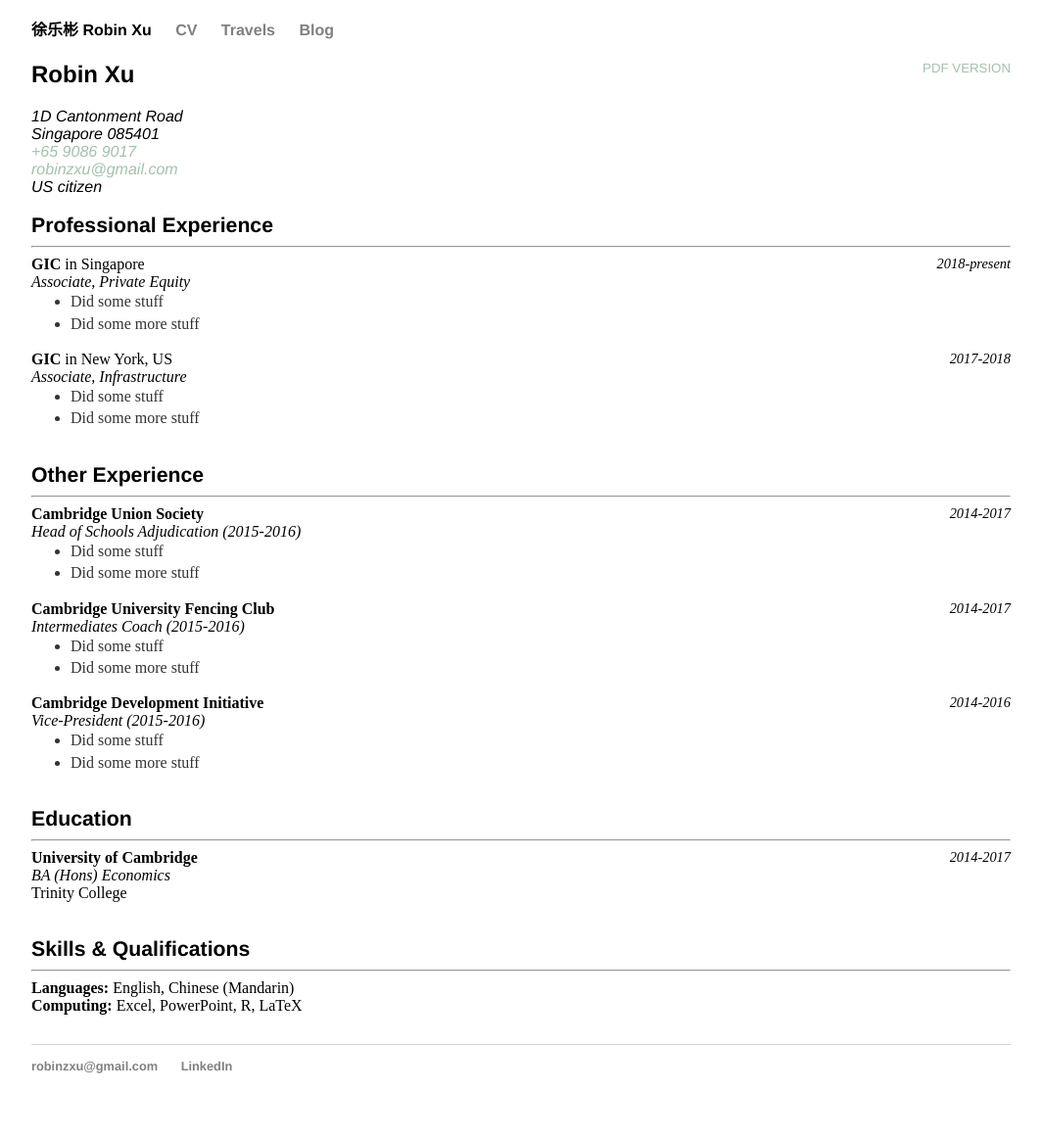
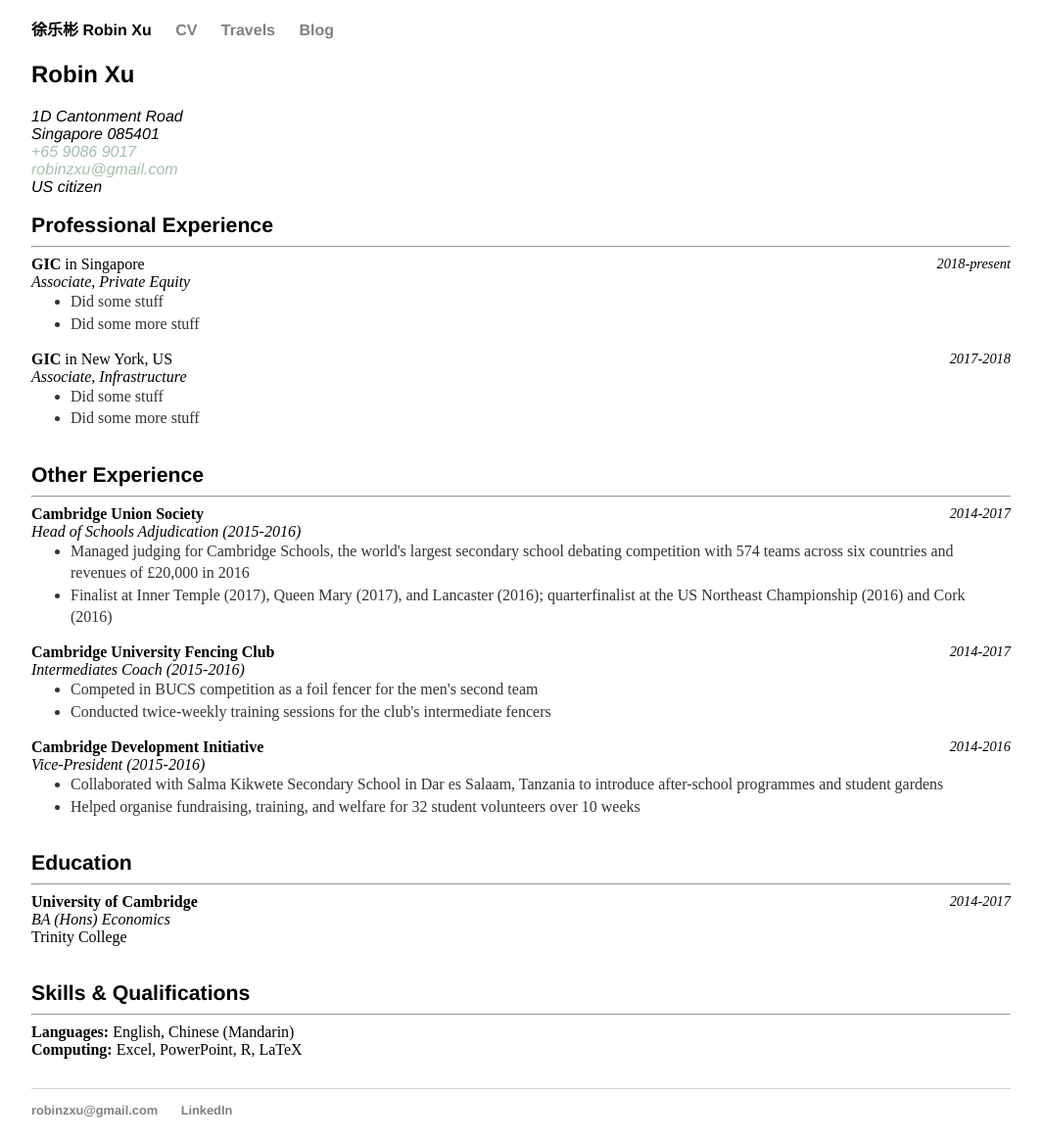
Before and after one commit to robinzxu/robinzxu.github.io, a Jekyll site: the page built from cv/index.html, in a window 1280 px wide. Shown: the whole page at 98% size, without its empty margins (108-1172 px from the left). Built offline with Jekyll 4.4.1, drawn with Linux system fonts in a browser that asks for light colours; before the commit the page ends 1118 px from its top, so only the background shows below that.

Commit message:
Update index.html

```diff
--- a/cv/index.html
+++ b/cv/index.html
@@ -4,7 +4,9 @@
 ---
 
 <div class="cv">
+<!--
 <a href="#" class="download" title="PDF Version">PDF Version</a>
+-->
 <h2>Robin Xu</h2>
 
 <address>
@@ -37,24 +39,24 @@
 	<b>Cambridge Union Society</b><br>
 	<i>Head of Schools Adjudication (2015-2016)</i>
 	<ul style="margin-top:0">
-		<li>Did some stuff
-		<li>Did some more stuff
+		<li>Managed judging for Cambridge Schools, the world's largest secondary school debating competition with 574 teams across six countries and revenues of £20,000 in 2016
+		<li>Finalist at Inner Temple (2017), Queen Mary (2017), and Lancaster (2016); quarterfinalist at the US Northeast Championship (2016) and Cork (2016)
 	</ul>
 
 	<i style="float:right;font-size:0.9em">2014-2017</i>
 	<b>Cambridge University Fencing Club</b><br>
 	<i>Intermediates Coach (2015-2016)</i>
 	<ul style="margin-top:0">
-		<li>Did some stuff
-		<li>Did some more stuff
+		<li>Competed in BUCS competition as a foil fencer for the men's second team
+		<li>Conducted twice-weekly training sessions for the club's intermediate fencers
 	</ul>
 
 	<i style="float:right;font-size:0.9em">2014-2016</i>
 	<b>Cambridge Development Initiative</b><br>
 	<i>Vice-President (2015-2016)</i>
 	<ul style="margin-top:0">
-		<li>Did some stuff
-		<li>Did some more stuff
+		<li>Collaborated with Salma Kikwete Secondary School in Dar es Salaam, Tanzania to introduce after-school programmes and student gardens
+		<li>Helped organise fundraising, training, and welfare for 32 student volunteers over 10 weeks
 	</ul><br>
 
 <h3 style="display:inline;">Education</h3><br><hr>
```
